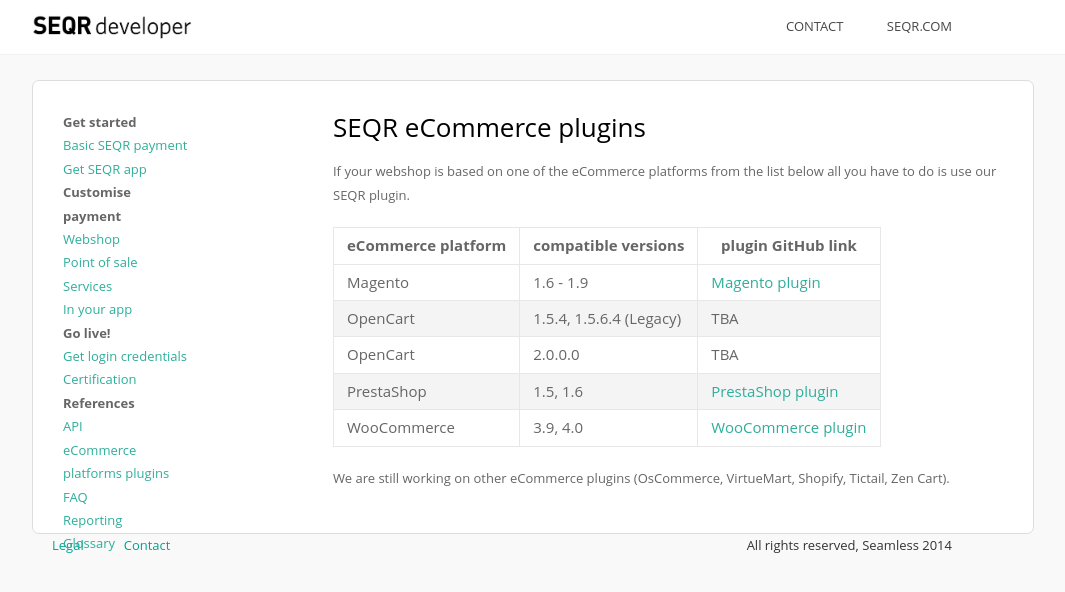
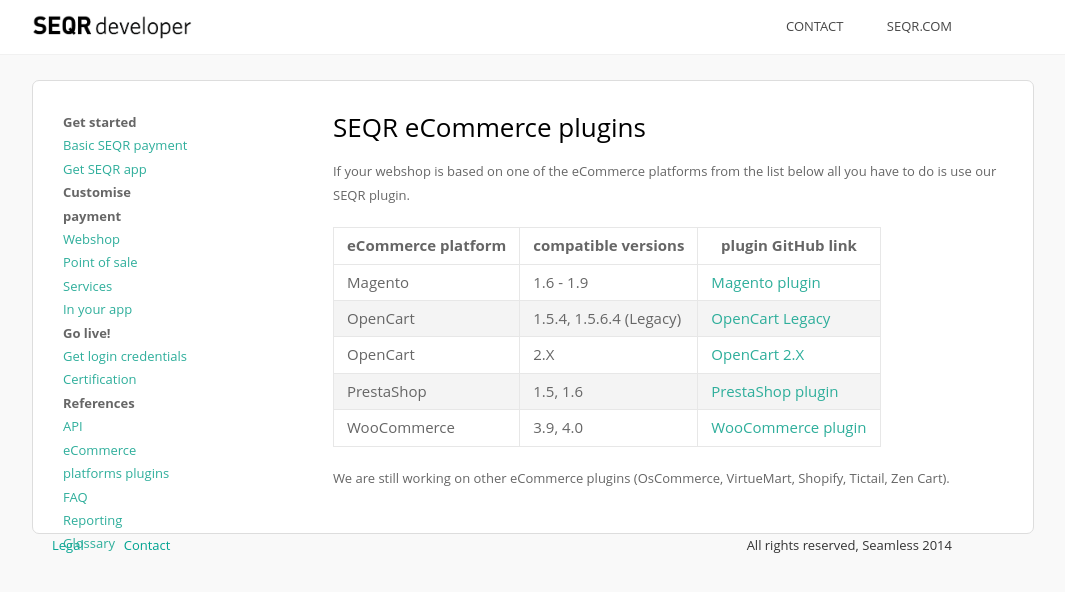
Before and after one commit to SeamlessDistribution/SeamlessDistribution.github.io, a Jekyll site: the page built from plugins/index.md, in a window 1280 px wide. Shown: the top 592 px of the page, without its empty margins (138-1203 px from the left). Built offline with Jekyll 4.4.1, drawn with Linux system fonts in a browser that asks for light colours.

Commit message:
New plugin added
OpenCart legacy plugin

```diff
--- a/plugins/index.md
+++ b/plugins/index.md
@@ -13,8 +13,8 @@
 |  eCommerce platform | compatible versions | plugin GitHub link |
 |--- | --- | --- |
 | Magento | 1.6 - 1.9 | [Magento plugin](https://github.com/SeamlessDistribution/seqr-magento-plugin) |
-| OpenCart | 1.5.4, 1.5.6.4 (Legacy) | TBA |
-| OpenCart | 2.0.0.0 | TBA |
+| OpenCart | 1.5.4, 1.5.6.4 (Legacy) | [OpenCart Legacy](https://github.com/SeamlessDistribution/seqr-opencart-plugin-legacy) |
+| OpenCart | 2.X | [OpenCart 2.X](https://github.com/SeamlessDistribution/seqr-opencart-plugin) |
 | PrestaShop | 1.5, 1.6 | [PrestaShop plugin](https://github.com/SeamlessDistribution/seqr-prestashop-plugin) |
 | WooCommerce | 3.9, 4.0 | [WooCommerce plugin](https://github.com/SeamlessDistribution/woocommerce-seqr-payment-gateway) |
 | --- | --- | --- |
```
